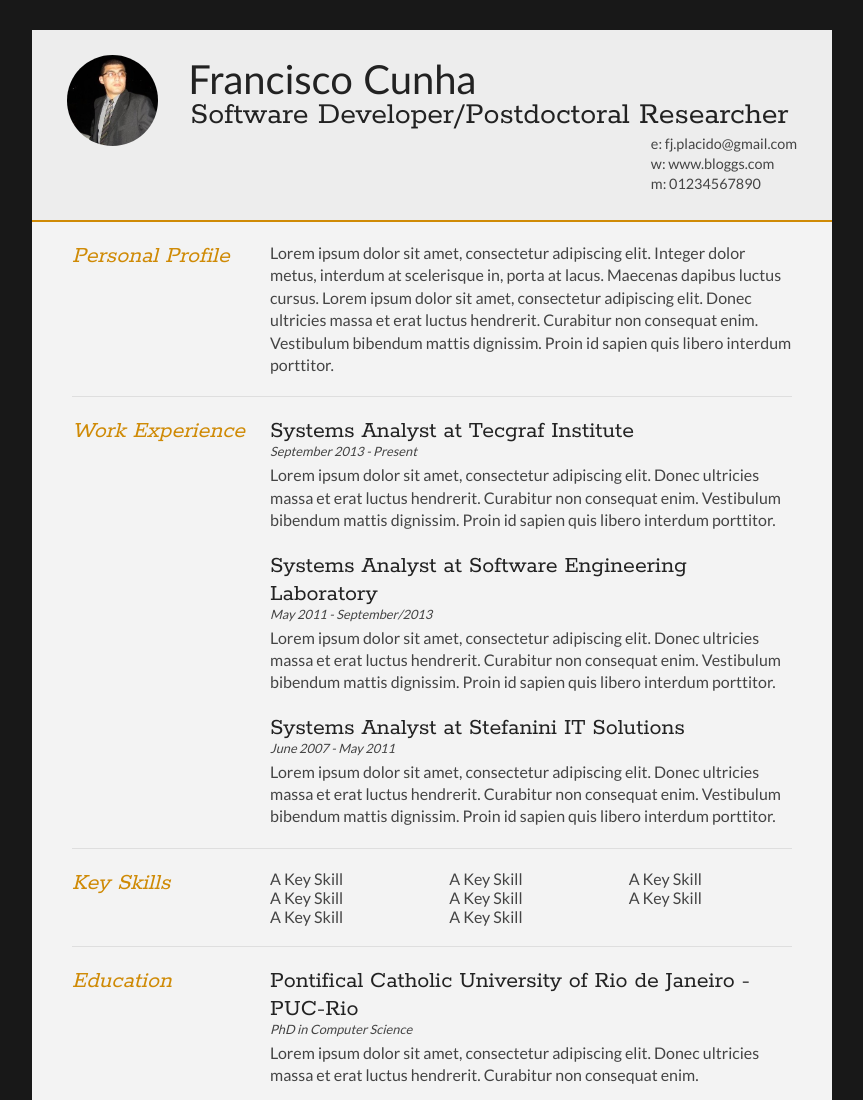
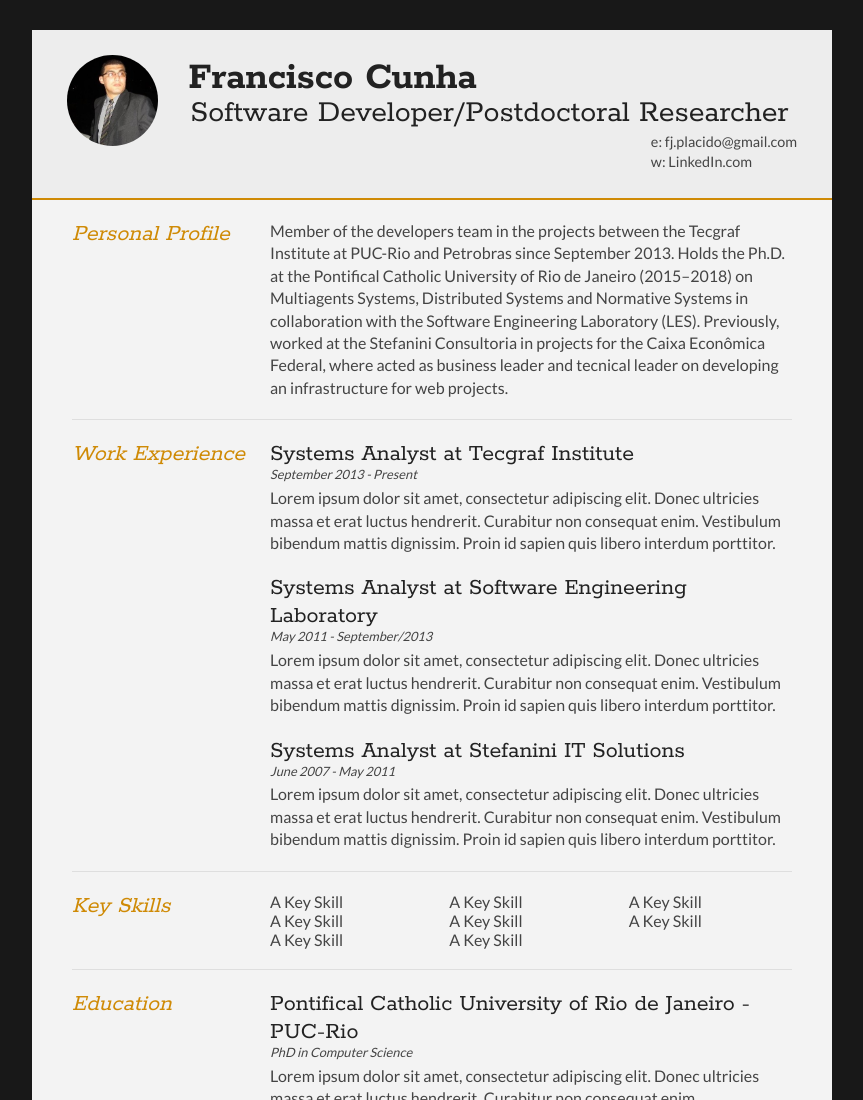
Before and after one commit to fjplacido/fjplacido.github.io, a plain HTML site: page index.html in a window 1280 px wide. Shown: the top 1100 px of the page, without its empty margins (208-1071 px from the left). Drawn offline with Linux system fonts and the light colour scheme.

Commit message:
Updating the CSS file

```diff
--- a/index.html
+++ b/index.html
@@ -18,7 +18,7 @@
 <div id="cv" class="instaFade">
 	<div class="mainDetails">
 		<div id="headshot" class="quickFade">
-			<img src="headshot.jpg" alt="Francisco Cunha" />
+			<img src="photo.jpg" alt="Francisco Cunha" />
 		</div>
 
 		<div id="name">
@@ -29,8 +29,7 @@
 		<div id="contactDetails" class="quickFade delayFour">
 			<ul>
 				<li>e: <a href="mailto:fj.placido@gmail.com" target="_blank">fj.placido@gmail.com</a></li>
-				<li>w: <a href="http://www.bloggs.com">www.bloggs.com</a></li>
-				<li>m: 01234567890</li>
+				<li>w: <a href="https://www.linkedin.com/in/francisco-cunha-b980304/">LinkedIn.com</a></li>
 			</ul>
 		</div>
 		<div class="clear"></div>
@@ -44,7 +43,7 @@
 				</div>
 
 				<div class="sectionContent">
-					<p>Lorem ipsum dolor sit amet, consectetur adipiscing elit. Integer dolor metus, interdum at scelerisque in, porta at lacus. Maecenas dapibus luctus cursus. Lorem ipsum dolor sit amet, consectetur adipiscing elit. Donec ultricies massa et erat luctus hendrerit. Curabitur non consequat enim. Vestibulum bibendum mattis dignissim. Proin id sapien quis libero interdum porttitor.</p>
+					<p>Member of the developers team in the projects between the Tecgraf Institute at PUC-Rio and Petrobras since September 2013. Holds the Ph.D. at the Pontifical Catholic University of Rio de Janeiro (2015–2018) on Multiagents Systems, Distributed Systems and Normative Systems in collaboration with the Software Engineering Laboratory (LES). Previously, worked at the Stefanini Consultoria in projects for the Caixa Econômica Federal, where acted as business leader and tecnical leader on developing an infrastructure for web projects.</p>
 				</div>
 			</article>
 			<div class="clear"></div>
--- a/style.css
+++ b/style.css
@@ -37,8 +37,8 @@ p {
 
 	#name h1 {
 		font-size: 2.5em;
-	font-weight: 450;
-	font-family: 'Trebuchet MS', Helvetica, Arial, sans-serif;
+		font-weight: 700;
+		font-family: 'Rokkitt', Helvetica, Arial, sans-serif;
 		margin-bottom: -6px;
 	}
 
```
Also changed, not shown: headshot_old.jpg (deleted), photo.jpg (renamed from headshot.jpg). Lines whose indentation alone changed are shown as unchanged.
